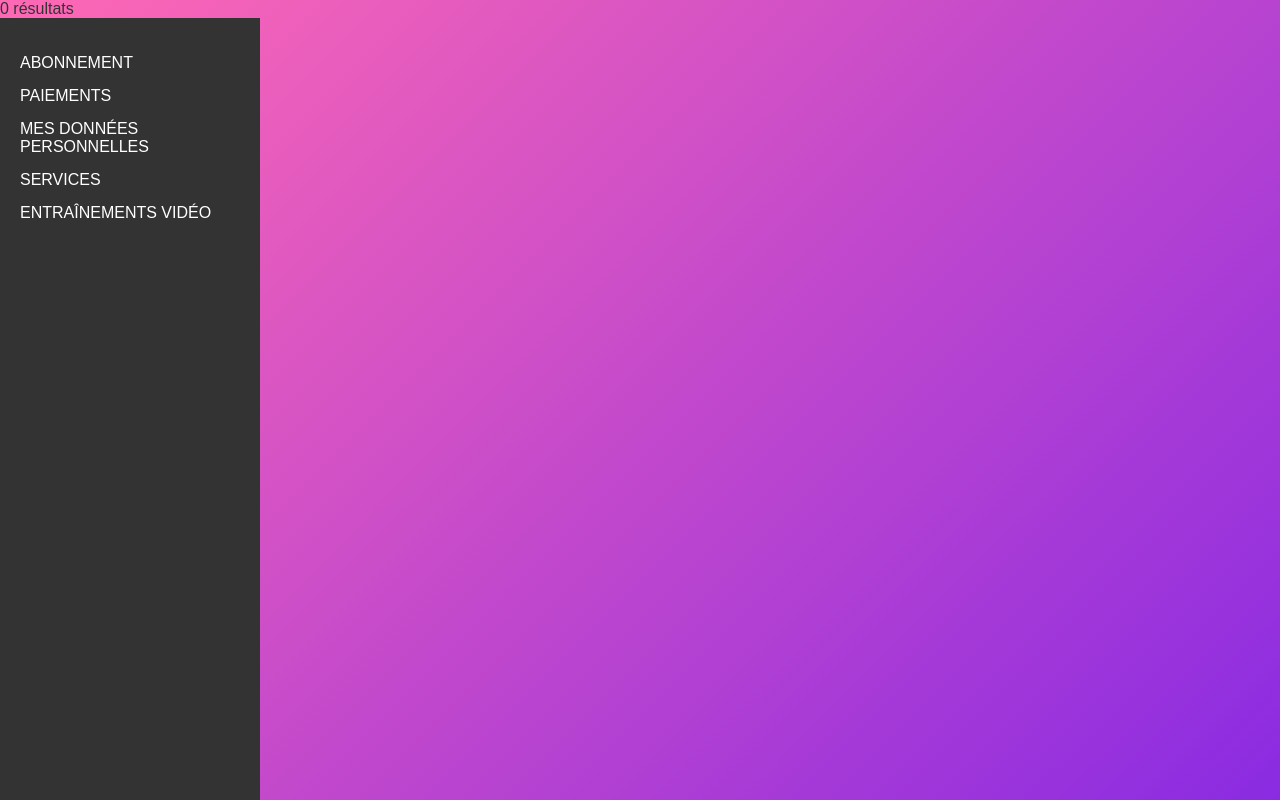
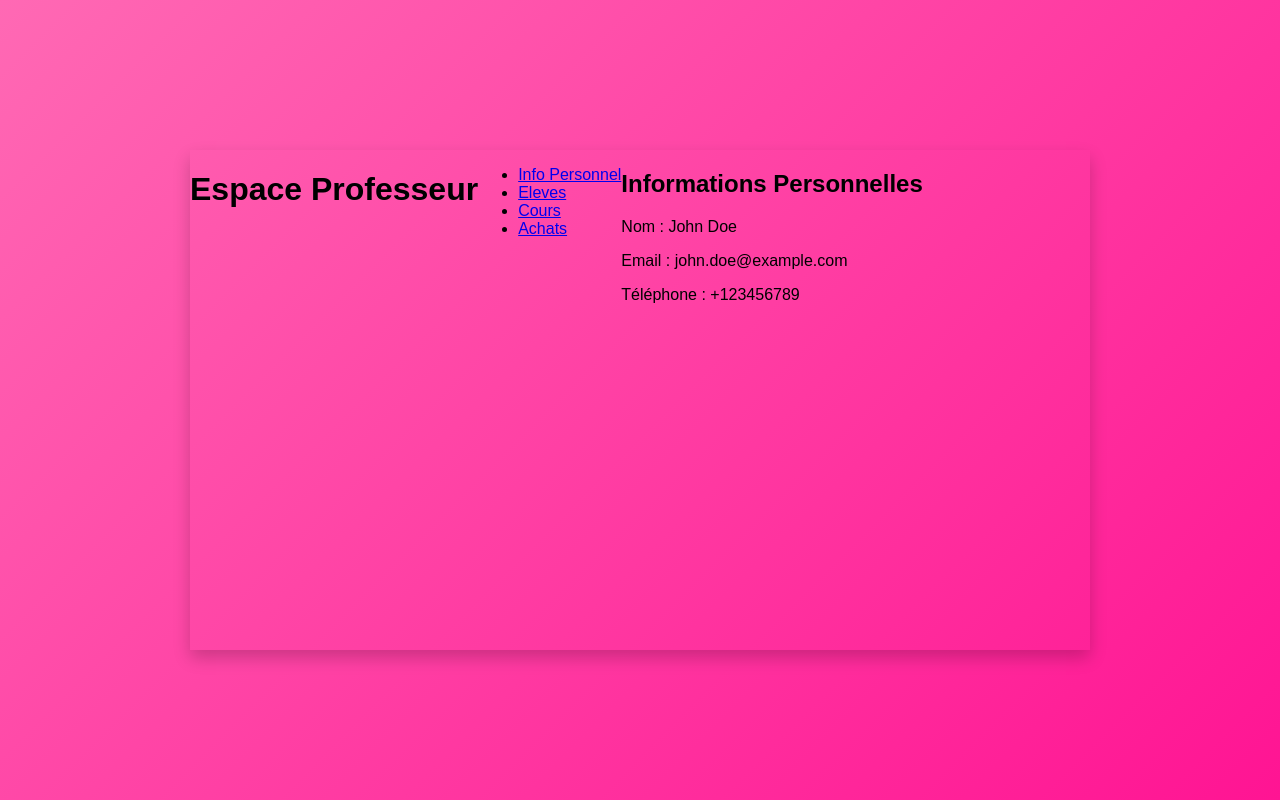
Before and after one commit to elmactar02/Dance-s-website, a PHP site: page /index.php?section=info in a window 1280 px wide. Run offline with PHP 8.4, Linux system fonts and the light colour scheme; data that the repository does not hold is empty.

Commit message:
Add files via upload

```diff
--- a/index.php
+++ b/index.php
@@ -1,50 +1,49 @@
-<?php
-// Connexion à la base de données
-$servername = "localhost";
-$username = "root";
-$password = "";
-$dbname = "votre_base_de_donnees";
-
-$conn = new mysqli($servername, $username, $password, $dbname);
-
-if ($conn->connect_error) {
-    die("La connexion a échoué: " . $conn->connect_error);
-}
-
-// Récupérer les données utilisateur
-$sql = "SELECT * FROM utilisateurs WHERE id = 1"; // Modifier l'ID selon vos besoins
-$result = $conn->query($sql);
-
-if ($result->num_rows > 0) {
-    // Afficher les données utilisateur
-    while($row = $result->fetch_assoc()) {
-        $nom = $row["nom"];
-        $date_naissance = $row["date_naissance"];
-        $email = $row["email"];
-        $telephone = $row["telephone"];
-        $adresse = $row["adresse"];
-        $paiement = $row["paiement"];
-    }
-} else {
-    echo "0 résultats";
-}
-$conn->close();
-?>
-
 <!DOCTYPE html>
 <html lang="fr">
 <head>
     <meta charset="UTF-8">
     <meta name="viewport" content="width=device-width, initial-scale=1.0">
-    <title>Espace Client</title>
-    <link rel="stylesheet" href="index.css">
+    <title>Espace Professeur - Asso_dance</title>
+    <link rel="stylesheet" href="styles.css">
 </head>
 <body>
     <div class="container">
-        <div class="sidebar">
+        <h1>Espace Professeur</h1>
+        <nav>
             <ul>
-                <li><a href="#">ABONNEMENT</a></li>
-                <li><a href="#">PAIEMENTS</a></li>
-                <li><a href="#">MES DONNÉES PERSONNELLES</a></li>
-                <li><a href="#">SERVICES</a></li>
-                <li><a href="#">ENTRAÎNEMENTS VIDÉO</a></li>
+                <li><a href="?section=info">Info Personnel</a></li>
+                <li><a href="?section=eleves">Eleves</a></li>
+                <li><a href="?section=cours">Cours</a></li>
+                <li><a href="?section=achats">Achats</a></li>
+            </ul>
+        </nav>
+
+        <div class="content">
+            <?php
+                if (isset($_GET['section'])) {
+                    $section = $_GET['section'];
+                    switch ($section) {
+                        case 'info':
+                            include 'info.php';
+                            break;
+                        case 'eleves':
+                            include 'eleves.php';
+                            break;
+                        case 'cours':
+                            include 'cours.php';
+                            break;
+                        case 'achats':
+                            include 'achats.php';
+                            break;
+                        default:
+                            echo '<p>Bienvenue sur votre espace professeur.</p>';
+                            break;
+                    }
+                } else {
+                    echo '<p>Bienvenue sur votre espace professeur.</p>';
+                }
+            ?>
+        </div>
+    </div>
+</body>
+</html>
--- /dev/null
+++ b/info.php
@@ -0,0 +1,6 @@
+<div>
+    <h2>Informations Personnelles</h2>
+    <p>Nom : John Doe</p>
+    <p>Email : john.doe@example.com</p>
+    <p>Téléphone : +123456789</p>
+</div>
```
Also changed, not shown: achats.php (added, +9 -0 lines), cours.php (added, +9 -0 lines), eleves.php (added, +9 -0 lines).
